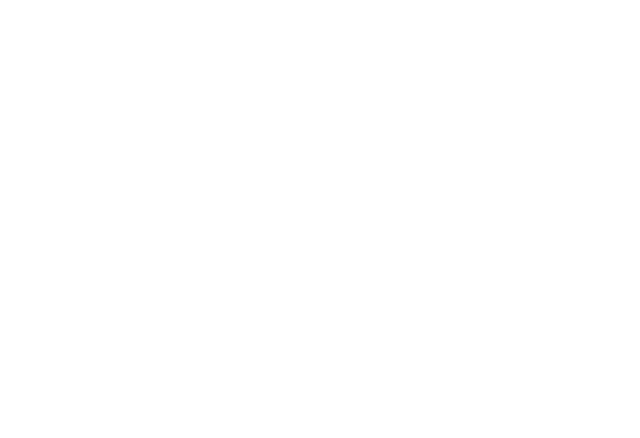
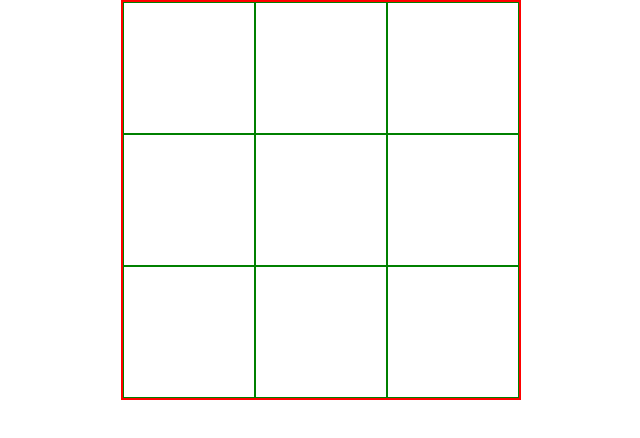
Before and after one commit to muditchoudhary/tic_tac_toe, a plain HTML site: page index.html in a window 1280 px wide. Shown: the whole page, without its empty margins (319-959 px from the left). Drawn offline with Linux system fonts and the light colour scheme.

Commit message:
Created board layout

```diff
--- a/index.html
+++ b/index.html
@@ -8,7 +8,17 @@
     <title>Tic Tac Toe</title>
 </head>
 <body>
-
+    <div class="board">
+        <div class="box"></div>
+        <div class="box"></div>
+        <div class="box"></div>
+        <div class="box"></div>
+        <div class="box"></div>
+        <div class="box"></div>
+        <div class="box"></div>
+        <div class="box"></div>
+        <div class="box"></div>
+    </div>
     <script src="script.js"></script>
 </body>
 </html>
--- a/style.css
+++ b/style.css
@@ -0,0 +1,22 @@
+* {
+    margin: 0px;
+    padding: 0px;
+    box-sizing: border-box;
+}
+
+.board {
+    width: 400px;
+    height: 400px;
+    border: 2px solid red;
+    display: grid;
+    grid-template-columns: repeat(3, 3fr);
+    grid-template-rows: repeat(3, 3fr);
+    margin: auto;
+}
+
+.box {
+    border: 1px solid green;
+    display: flex;
+    justify-content: center;
+    align-items: center;
+}
```
